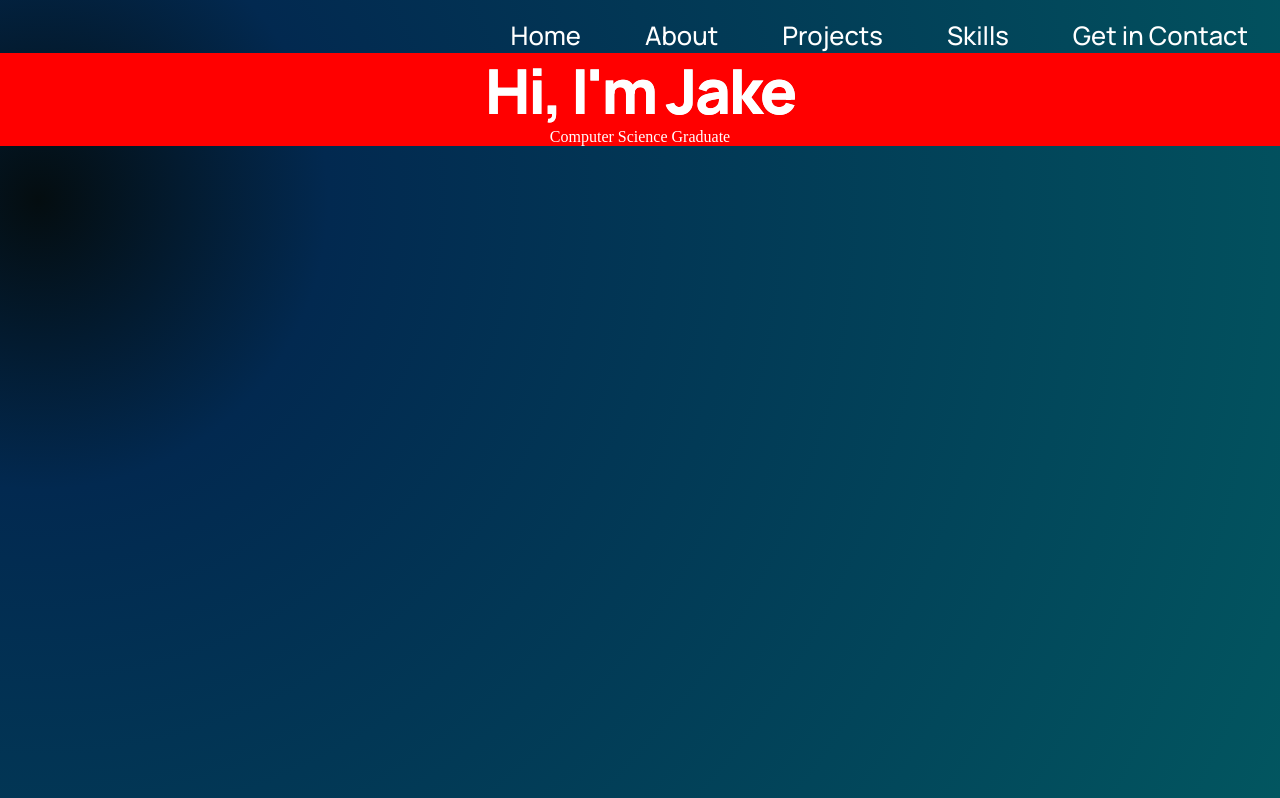
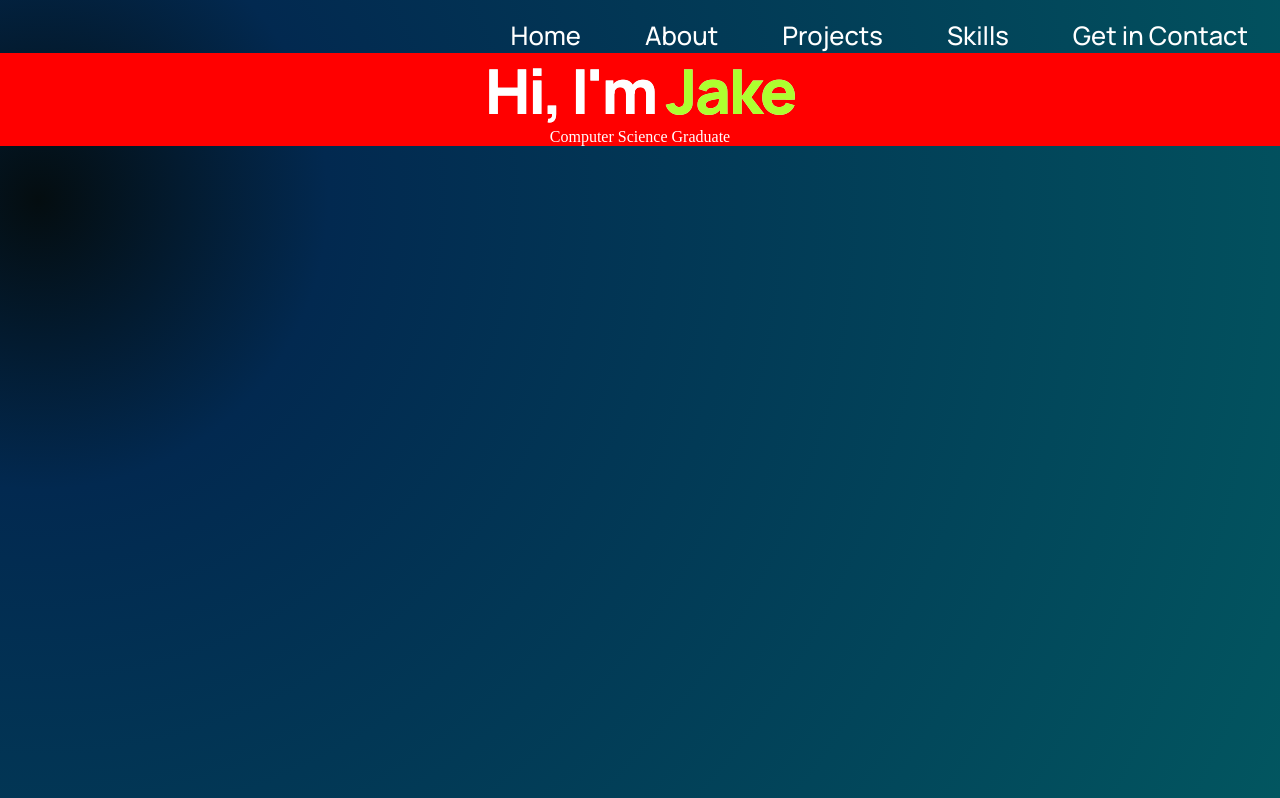
Before and after one commit to JSchoonbrood/Portfolio, a React (Create React App) app: page / in a window 1280 px wide. Shown: the top 798 px of the page. Built offline with nearby package versions, Linux system fonts and the light colour scheme.

Commit message:
Implement span to title

```diff
--- a/src/components/hero/Hero.tsx
+++ b/src/components/hero/Hero.tsx
@@ -5,7 +5,7 @@ const Hero = () => {
   return (
     <div className="hero" id="home">
       <div className="hero__content">
-        <h1 className="gradient__text">Hi, I'm Jake</h1>
+        <h1 className="gradient__text">Hi, I'm <span>Jake</span></h1>
         <p>Computer Science Graduate</p>
       </div>
 
```
